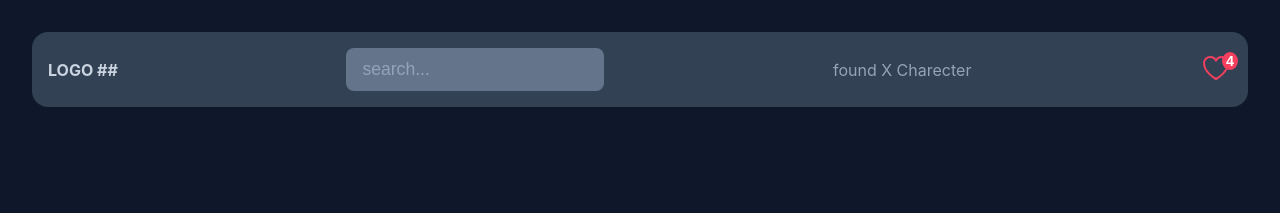
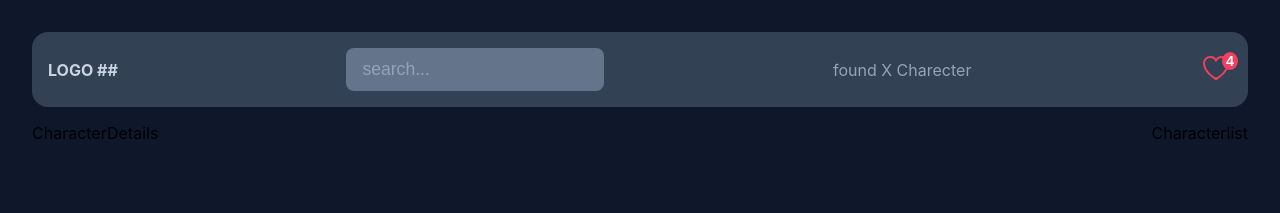
Before and after one commit to Ciakn/rick-and-morty, a React (Vite) app in the folder rick/: page / in a window 1280 px wide. Shown: the top 213 px of the page. Built offline with nearby package versions, Linux system fonts and the light colour scheme.

Commit message:
creating characterList & details

```diff
--- a/rick/src/App.jsx
+++ b/rick/src/App.jsx
@@ -1,10 +1,16 @@
 import React from "react";
 import Navbar from "./components/Navbar";
 import "./App.css"
+import CharacterDetails from "./components/CharacterDetails";
+import Characterlist from "./components/Characterlist";
 function App() {
   return (
     <div>
       <Navbar />
+      <main className="main">
+        <CharacterDetails />
+        <Characterlist/>
+      </main>
     </div>
   );
 }
--- /dev/null
+++ b/rick/src/components/CharacterDetails.jsx
@@ -0,0 +1,9 @@
+import React from 'react'
+
+function CharacterDetails() {
+  return (
+    <div>CharacterDetails</div>
+  )
+}
+
+export default CharacterDetails
--- /dev/null
+++ b/rick/src/components/Characterlist.jsx
@@ -0,0 +1,9 @@
+import React from 'react'
+
+function Characterlist() {
+  return (
+    <div>Characterlist</div>
+  )
+}
+
+export default Characterlist
```
